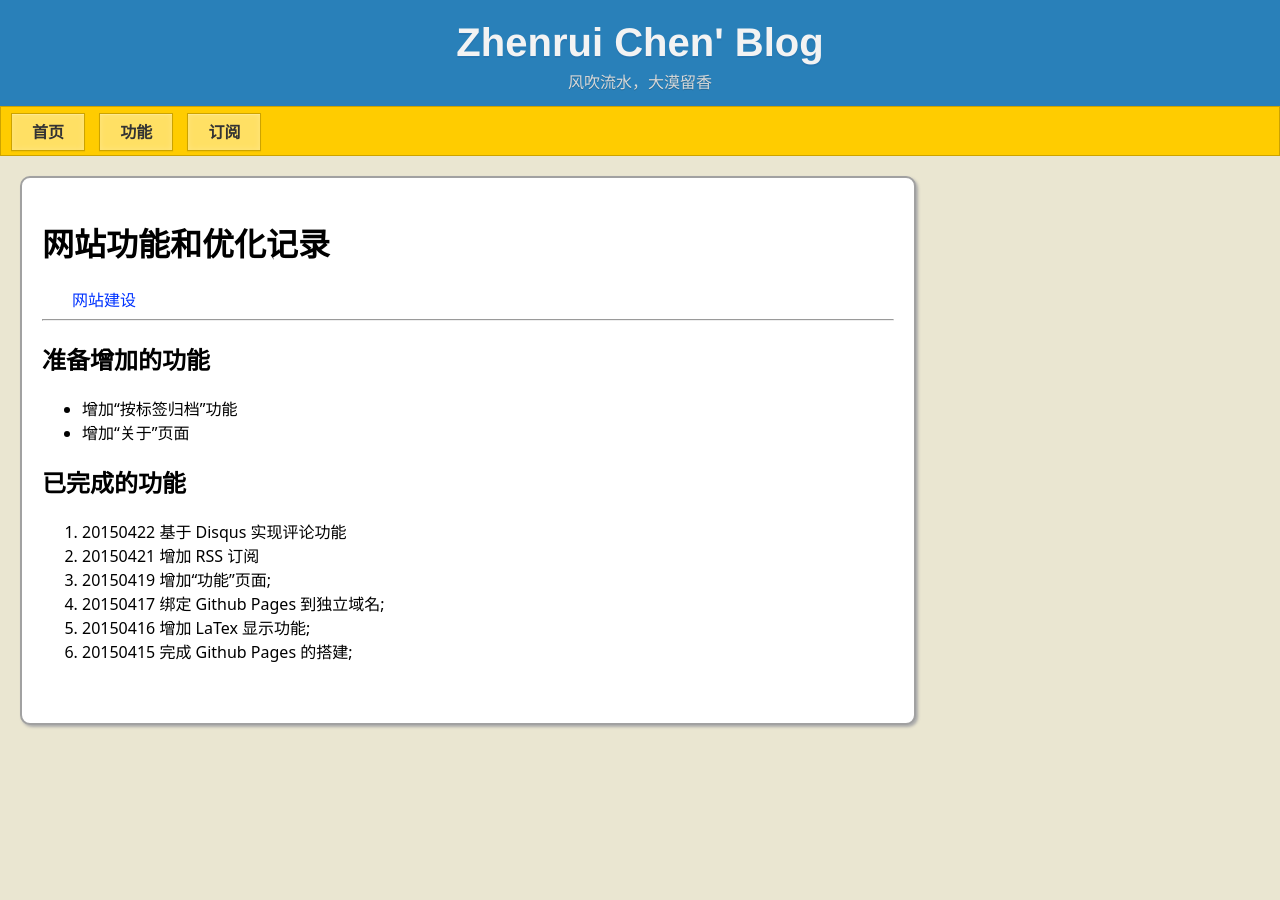
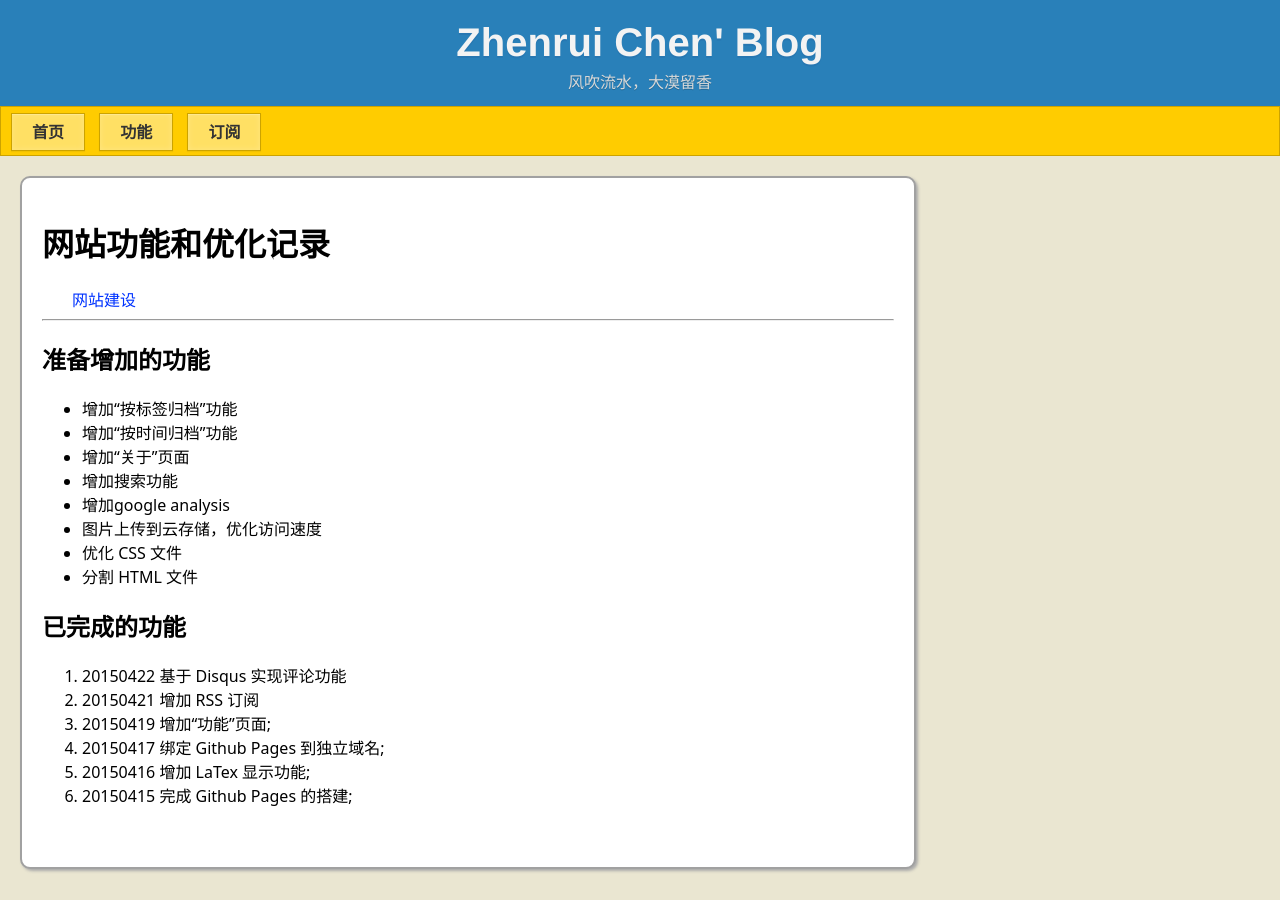
Before and after one commit to ZhenruiChen/ZhenruiChen.github.io, a Jekyll site: the page built from update.md, in a window 1280 px wide. Built offline with Jekyll 4.4.1, drawn with Linux system fonts in a browser that asks for light colours.

Commit message:
Add the Google Analytics ID.

```diff
--- a/_config.yml
+++ b/_config.yml
@@ -10,9 +10,17 @@ permalink:      /:year/:month/:day/:title
 paginate:       10
 paginate_path:  "page:num"
 
-homepage:       首页
-update:         功能
-feed:           订阅
-about:          关于
+homepage:
+  name:         首页
+  url:          /index.html
+update:
+  name:         功能
+  url:          /update.html
+feed:
+  name:         订阅
+  url:          /feed.xml
+about:
+  name:         关于
+  url:          /about.html
 
 excerpt_separator:  ""
--- /dev/null
+++ b/_includes/disqus.html
@@ -0,0 +1,15 @@
+{% if page.comments %}
+  <div class="container" id="disqus_thread"></div>
+  <script type="text/javascript">
+  /* * * CONFIGURATION VARIABLES * * */
+  var disqus_shortname = 'zhenruichen';
+
+  /* * * DON'T EDIT BELOW THIS LINE * * */
+  (function() {
+    var dsq = document.createElement('script'); dsq.type = 'text/javascript'; dsq.async = true;
+    dsq.src = '//' + disqus_shortname + '.disqus.com/embed.js';
+    (document.getElementsByTagName('head')[0] || document.getElementsByTagName('body')[0]).appendChild(dsq);
+  })();
+  </script>
+  <noscript>Please enable JavaScript to view the <a href="https://disqus.com/?ref_noscript" rel="nofollow">comments powered by Disqus.</a></noscript>
+{% endif %}
--- /dev/null
+++ b/_includes/google_analytics.html
@@ -0,0 +1,10 @@
+<script>
+  (function(i,s,o,g,r,a,m){i['GoogleAnalyticsObject']=r;i[r]=i[r]||function(){
+  (i[r].q=i[r].q||[]).push(arguments)},i[r].l=1*new Date();a=s.createElement(o),
+  m=s.getElementsByTagName(o)[0];a.async=1;a.src=g;m.parentNode.insertBefore(a,m)
+  })(window,document,'script','//www.google-analytics.com/analytics.js','ga');
+
+  ga('create', 'UA-45655150-2', 'auto');
+  ga('send', 'pageview');
+
+</script>
--- /dev/null
+++ b/_includes/head.html
@@ -0,0 +1,12 @@
+<head>
+  <title>
+    {% if page.title == site.title %}
+      {{ site.title }}
+    {% else %}
+      {{ page.title }} | {{ site.title }}
+    {% endif %}
+  </title>
+  <meta http-equiv="content-type" content="text/html; charset=utf-8" />
+  <link rel="stylesheet" href="/css/default.css" type="text/css" charset="utf-8"/>
+  <link rel="stylesheet" href="/css/markdown.css" type="text/css" charset="utf-8"/>
+</head>
--- a/_layouts/default.html
+++ b/_layouts/default.html
@@ -1,17 +1,9 @@
 <!DOCTYPE html>
 <html>
-<head>
-  <title>
-    {% if page.title == site.title %}
-      {{ site.title }}
-    {% else %}
-      {{ page.title }} | {{ site.title }}
-    {% endif %}
-  </title>
-  <meta http-equiv="content-type" content="text/html; charset=utf-8" />
-  <link rel="stylesheet" href="/css/default.css" type="text/css" charset="utf-8"/>
-  <link rel="stylesheet" href="/css/markdown.css" type="text/css" charset="utf-8"/>
-</head>
+
+  {% include head.html %}
+  {% include google_analytics.html %}
+
   <body>
     <header>
       <h1 class="header_title"> {{ site.title }} </h1>
@@ -20,30 +12,15 @@
 
     <div class="banner">
       <span id="logo"><span class="octicon octicon-mark-github"></span></span>
-    <a href="{{ site.baseurl }}/index.html" class="button"><span class="topbutton"> {{ site.homepage }} </span></a>
-    <a href="{{ site.baseurl }}/update.html" class="button"><span class="topbutton"> {{ site.update }} </span></a>
-    <a href="{{ site.baseurl }}/feed.xml" target="_blank" class="button"><span class="topbutton"> {{ site.feed }} </span></a>
+      <a href="{{ site.baseurl }}{{ site.homepage.url }}" class="button"><span class="topbutton"> {{ site.homepage.name }} </span></a>
+      <a href="{{ site.baseurl }}{{ site.update.url }}" class="button"><span class="topbutton"> {{ site.update.name }} </span></a>
+      <a href="{{ site.baseurl }}{{ site.feed.url }}" target="_blank" class="button"><span class="topbutton"> {{ site.feed.name }} </span></a>
     </div>
 
     <div class="wrapper">
       {{ content }}
+      {% include disqus.html %}
+    </div>
+  </body>
 
-    {% if page.comments %}
-      <div class="container" id="disqus_thread"></div>
-      <script type="text/javascript">
-      /* * * CONFIGURATION VARIABLES * * */
-      var disqus_shortname = 'zhenruichen';
-
-      /* * * DON'T EDIT BELOW THIS LINE * * */
-      (function() {
-        var dsq = document.createElement('script'); dsq.type = 'text/javascript'; dsq.async = true;
-        dsq.src = '//' + disqus_shortname + '.disqus.com/embed.js';
-        (document.getElementsByTagName('head')[0] || document.getElementsByTagName('body')[0]).appendChild(dsq);
-      })();
-      </script>
-      <noscript>Please enable JavaScript to view the <a href="https://disqus.com/?ref_noscript" rel="nofollow">comments powered by Disqus.</a></noscript>
-    {% endif %}
-  </div>
-
-</body>
  </html>
--- a/update.md
+++ b/update.md
@@ -6,7 +6,13 @@ title: 网站功能和优化记录
 
 ## 准备增加的功能
 + 增加“按标签归档”功能
++ 增加“按时间归档”功能
 + 增加“关于”页面
++ 增加搜索功能
++ 增加google analysis
++ 图片上传到云存储，优化访问速度
++ 优化 CSS 文件
++ 分割 HTML 文件
 
 ## 已完成的功能
 
```
Lines whose indentation alone changed are shown as unchanged.
